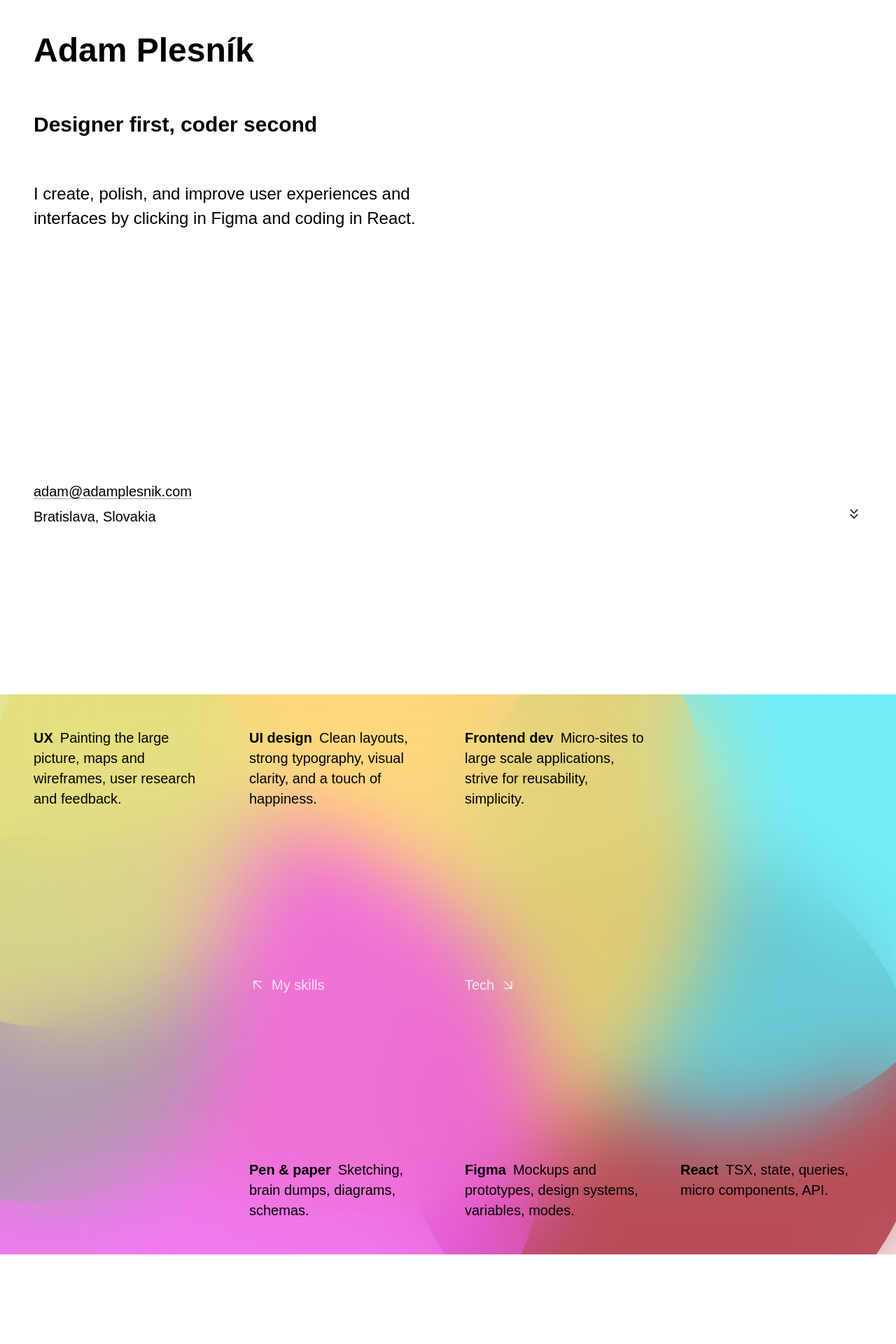
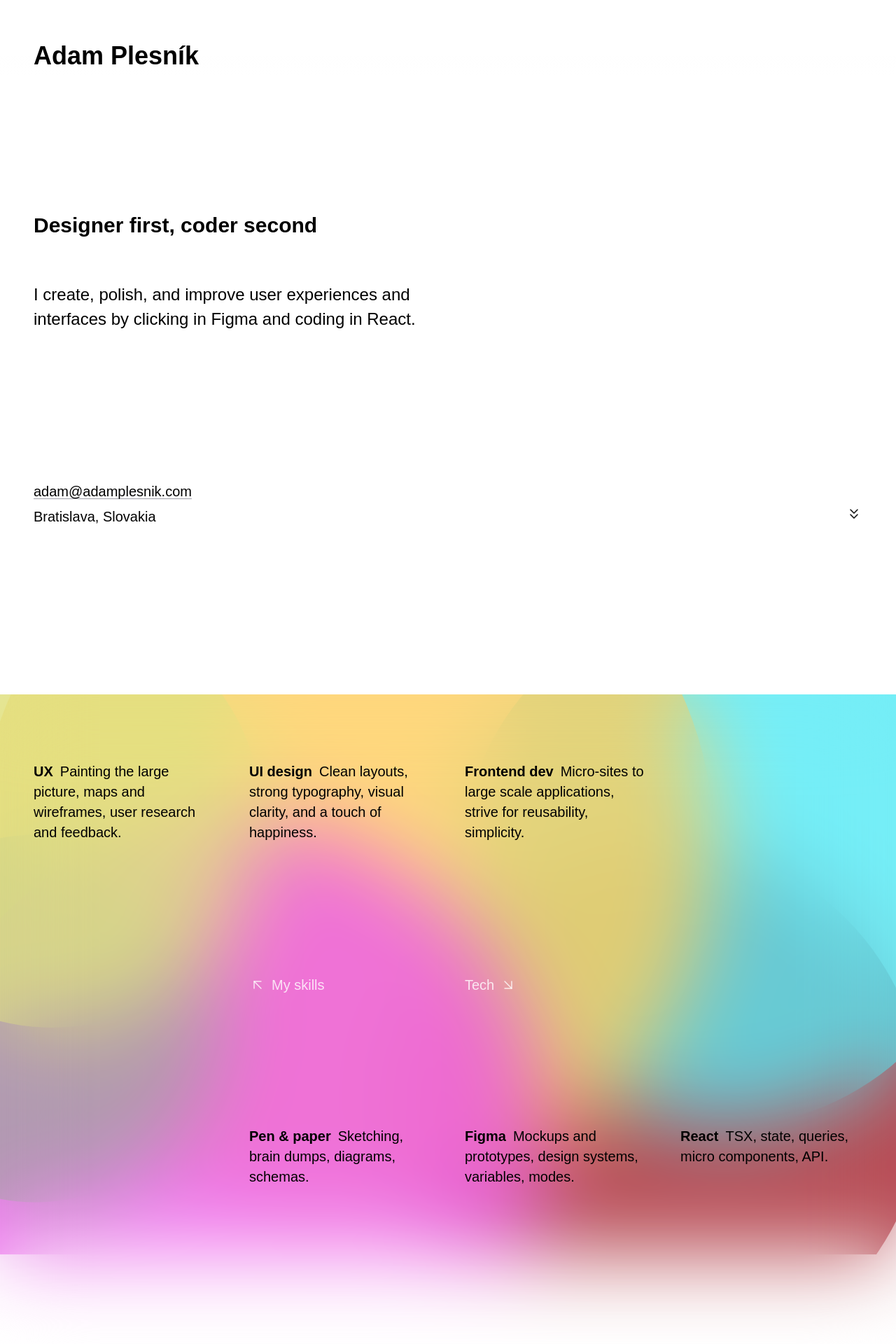
Before and after one commit to adamplesnik/adamplesnik.com, a React (Vite) app: page / in a window 1280 px wide. Shown: the top 1920 px of the page at 70% size. Built offline with nearby package versions, Linux system fonts and the light colour scheme; a web font is replaced by a local one.

Commit message:
Add sticky page header

```diff
--- a/src/components/Heading.tsx
+++ b/src/components/Heading.tsx
@@ -3,7 +3,7 @@ import { HTMLAttributes } from 'react'
 
 const Heading = ({ size = 1, className, children }: TitleProps) => {
   if (size === 1) {
-    return <h1 className={clsx(className, 'text-4xl font-semibold sm:text-5xl')}>{children}</h1>
+    return <h1 className={clsx(className, 'text-3xl font-semibold sm:text-4xl')}>{children}</h1>
   } else if (size === 2) {
     return <h2 className={clsx(className, 'text-2xl font-semibold lg:text-3xl')}>{children}</h2>
   } else if (size === 3) {
--- a/src/content/Chart.tsx
+++ b/src/content/Chart.tsx
@@ -98,9 +98,8 @@ const Chart = () => {
   }
 
   return (
-    <div className="md:h-[200vh]">
-      <div className="sticky top-0 min-h-svh w-full">
-        <div className="absolute inset-0 z-10 bg-white/10 backdrop-blur-[60px] dark:bg-zinc-900/20"></div>
+    <div className="relative min-h-svh w-full">
+      <div className="absolute inset-0 z-10 min-h-[120svh] bg-white/10 backdrop-blur-[60px] dark:bg-zinc-900/20"></div>
       <div className="absolute inset-0 overflow-hidden">
         {circles.map((circle, i) => {
           const isActive = activeItems[circle.for] === true
@@ -127,7 +126,7 @@ const Chart = () => {
           )
         })}
       </div>
-        <div className="relative z-20 flex min-h-svh w-full flex-col justify-between gap-8 px-6 py-12 sm:px-8 md:px-12">
+      <div className="relative z-20 flex min-h-svh w-full flex-col justify-between gap-8 px-6 py-24 sm:px-8 md:px-12">
         <div className="flex max-w-80 flex-col items-baseline gap-12 md:max-w-full md:flex-row">
           {skills.map((skill, i) => (
             <ChartItem
@@ -170,7 +169,6 @@ const Chart = () => {
         </div>
       </div>
     </div>
-    </div>
   )
 }
 
--- a/src/content/Footer.tsx
+++ b/src/content/Footer.tsx
@@ -1,10 +1,8 @@
-import Heading from '@/components/Heading'
 import Link from '@/components/Link'
 
 const Footer = () => {
   return (
     <div className="flex h-svh flex-col justify-end gap-1 px-6 py-8 sm:px-8 md:px-12 md:py-12">
-      <Heading size={2}>Adam Plesník</Heading>
       <span className="mb-12">Designer first, coder second</span>
       Bratislava, Slovakia
       <Link href="mailto:adam@adamplesnik.com">adam@adamplesnik.com</Link>
--- a/src/content/Intro.tsx
+++ b/src/content/Intro.tsx
@@ -6,12 +6,11 @@ import { ChevronsDown } from 'lucide-react'
 
 const Intro = () => {
   return (
-    <div className="flex min-h-svh w-full flex-col gap-16 px-6 pb-8 pt-12 sm:px-8 md:px-12 md:pb-12">
-      <Heading size={1}>Adam Plesník</Heading>
+    <div className="flex h-[calc(100svh_-_19rem)] w-full flex-col gap-8 px-6 pb-8 sm:gap-12 sm:px-8 md:gap-16 md:px-12 md:pb-12">
       <Heading size={2}>Designer first, coder second</Heading>
       <Paragraph className="flex-1 text-2xl">
-        I create, polish, and improve user experiences and interfaces by clicking in <Em>Figma</Em> and coding in{' '}
-        <Em>React</Em>.
+        I create, polish, and improve user experiences and interfaces by clicking in <Em>Figma</Em>{' '}
+        and coding in <Em>React</Em>.
       </Paragraph>
       <div className="flex flex-col items-end gap-4 sm:flex-row">
         <div className="w-full flex-1">
--- a/src/pages/Home.tsx
+++ b/src/pages/Home.tsx
@@ -1,3 +1,4 @@
+import Heading from '@/components/Heading'
 import AboutMe from '@/content/AboutMe'
 import Chart from '@/content/Chart'
 import Footer from '@/content/Footer'
@@ -11,7 +12,12 @@ import WorkThankful from '@/content/WorkThankful'
 
 const Home = () => {
   return (
-    <div className="flex flex-col gap-48">
+    <div className="flex flex-col gap-48 pt-12">
+      <div className="sticky top-0 z-50 flex h-16 w-full items-center gap-8 bg-gradient-to-b from-white px-6 sm:px-8 md:px-12">
+        <Heading size={1} className="">
+          Adam Plesník
+        </Heading>
+      </div>
       <Intro />
       <Chart />
       <WorkKolbord />
```
Lines whose indentation alone changed are shown as unchanged.
